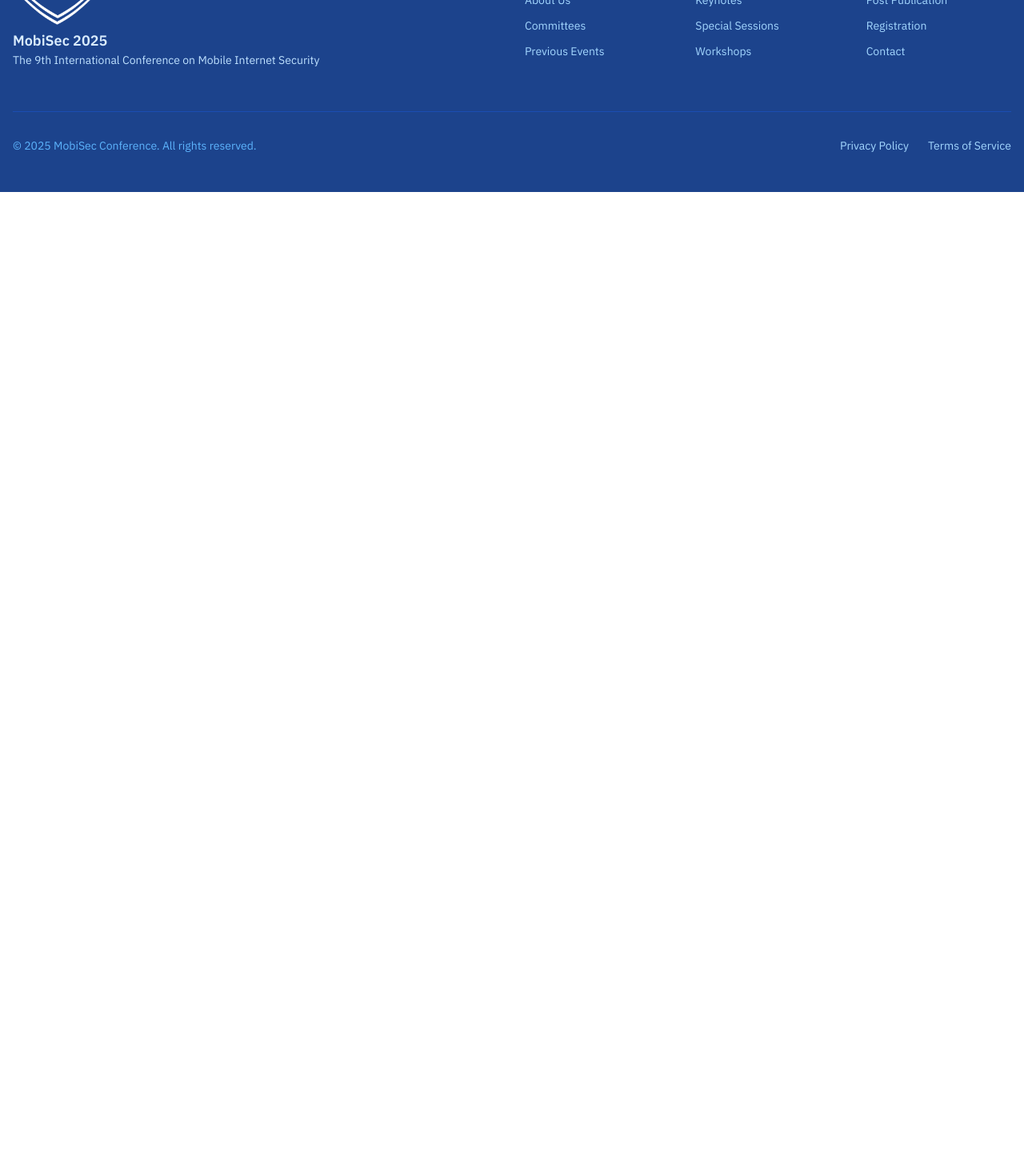
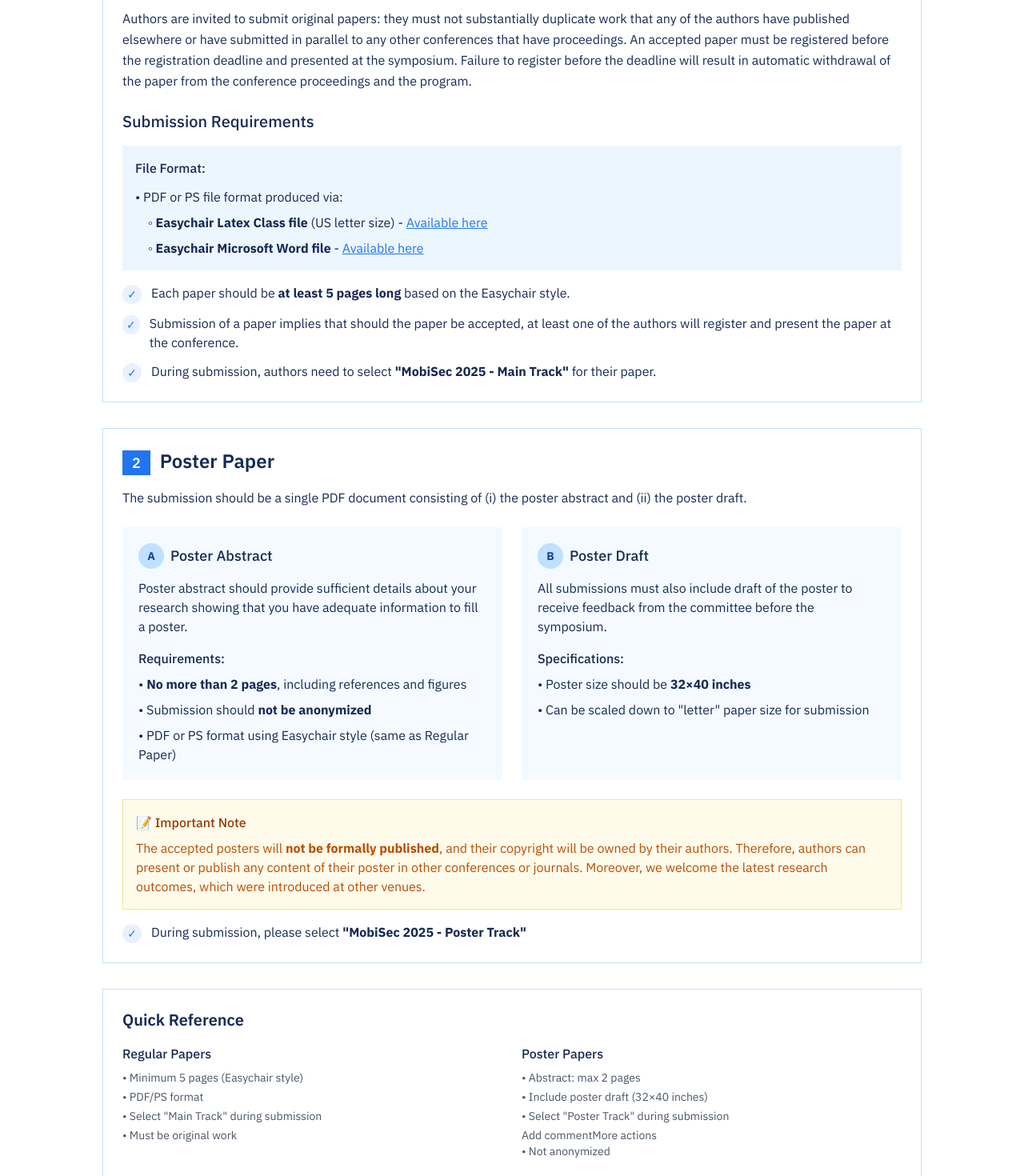
Before and after one commit to Lavelliane/mobisec-site, a Next.js app: page /author-instruction in a window 1280 px wide. Shown: the part 560-2030 px from the top of the page at 80% size. Before the commit the page ends 800 px from the top, so only its background shows below. Built offline with nearby package versions, Linux system fonts and the light colour scheme.

Commit message:
fix: add author instruction page | build

```diff
--- a/src/app/(routes)/(unprotected)/author-instruction/page.tsx
+++ b/src/app/(routes)/(unprotected)/author-instruction/page.tsx
@@ -1,14 +1,212 @@
 import React from 'react';
-import AuthorInstruction from '@/modules/author-instruction/components/AuthorInstructionPage';
-import { Metadata } from 'next';
 
-export const metadata: Metadata = {
-	title: 'Author Instruction | MobiSec 2025',
-	description: 'Author Instruction for MobiSec 2025',
+const AuthorInstructionPage = () => {
+	return (
+		<div className='container mx-auto py-12 px-4'>
+			<div className='max-w-5xl mx-auto'>
+				<div className='flex flex-col items-center justify-center mb-12'>
+					<h1 className='text-4xl font-bold text-foreground text-center mb-4'>Author Instructions</h1>
+					<p className='text-lg text-muted-foreground text-center max-w-3xl'>
+						Guidelines for submitting papers and posters to MobiSec 2025
+					</p>
+				</div>
+
+				<div className='space-y-8'>
+					{/* General Requirements */}
+					<div className='bg-white border border-border rounded-lg p-6'>
+						<h2 className='text-2xl font-semibold text-foreground mb-4'>General Requirements</h2>
+						<div className='prose max-w-none'>
+							<p className='text-foreground leading-relaxed'>
+								All papers must be original and not simultaneously submitted to another journal or conference. The
+								contributions to MobiSec 2025 must be submitted to the conference submission system:{' '}
+								<strong>TBD</strong>
+							</p>
+						</div>
+					</div>
+
+					{/* Regular Papers */}
+					<div className='bg-white border border-border rounded-lg p-6'>
+						<h2 className='text-2xl font-semibold text-foreground mb-4'>
+							<span className='bg-primary text-primary-foreground px-3 py-1 rounded-md text-lg mr-3'>1</span>
+							Regular Paper
+						</h2>
+
+						<div className='prose max-w-none'>
+							<p className='text-foreground leading-relaxed mb-6'>
+								Authors are invited to submit original papers: they must not substantially duplicate work that any of
+								the authors have published elsewhere or have submitted in parallel to any other conferences that have
+								proceedings. An accepted paper must be registered before the registration deadline and presented at the
+								symposium. Failure to register before the deadline will result in automatic withdrawal of the paper from
+								the conference proceedings and the program.
+							</p>
+
+							<h3 className='text-xl font-medium text-foreground mb-4'>Submission Requirements</h3>
+
+							<div className='bg-secondary/50 rounded-lg p-4 mb-4'>
+								<h4 className='font-medium text-foreground mb-3'>File Format:</h4>
+								<ul className='space-y-2 text-foreground'>
+									<li>• PDF or PS file format produced via:</li>
+									<li className='ml-4'>
+										◦ <strong>Easychair Latex Class file</strong> (US letter size) -
+										<a
+											href='https://easychair.org/publications/easychair.zip'
+											className='text-primary hover:text-primary/80 underline ml-1'>
+											Available here
+										</a>
+									</li>
+									<li className='ml-4'>
+										◦ <strong>Easychair Microsoft Word file</strong> -
+										<a
+											href='https://easychair.org/publications/easychair.docx'
+											className='text-primary hover:text-primary/80 underline ml-1'>
+											Available here
+										</a>
+									</li>
+								</ul>
+							</div>
+
+							<div className='space-y-3 text-foreground'>
+								<div className='flex items-start'>
+									<span className='bg-primary/10 text-primary rounded-full w-6 h-6 flex items-center justify-center text-sm font-medium mr-3 mt-0.5'>
+										✓
+									</span>
+									<span>
+										Each paper should be <strong>at least 5 pages long</strong> based on the Easychair style.
+									</span>
+								</div>
+								<div className='flex items-start'>
+									<span className='bg-primary/10 text-primary rounded-full w-6 h-6 flex items-center justify-center text-sm font-medium mr-3 mt-0.5'>
+										✓
+									</span>
+									<span>
+										Submission of a paper implies that should the paper be accepted, at least one of the authors will
+										register and present the paper at the conference.
+									</span>
+								</div>
+								<div className='flex items-start'>
+									<span className='bg-primary/10 text-primary rounded-full w-6 h-6 flex items-center justify-center text-sm font-medium mr-3 mt-0.5'>
+										✓
+									</span>
+									<span>
+										During submission, authors need to select <strong>&quot;MobiSec 2025 - Main Track&quot;</strong> for
+										their paper.
+									</span>
+								</div>
+							</div>
+						</div>
+					</div>
+
+					{/* Poster Papers */}
+					<div className='bg-white border border-border rounded-lg p-6'>
+						<h2 className='text-2xl font-semibold text-foreground mb-4'>
+							<span className='bg-primary text-primary-foreground px-3 py-1 rounded-md text-lg mr-3'>2</span>
+							Poster Paper
+						</h2>
+
+						<div className='prose max-w-none'>
+							<p className='text-foreground leading-relaxed mb-6'>
+								The submission should be a single PDF document consisting of (i) the poster abstract and (ii) the poster
+								draft.
+							</p>
+
+							<div className='grid md:grid-cols-2 gap-6 mb-6'>
+								{/* Poster Abstract */}
+								<div className='bg-secondary/30 rounded-lg p-5'>
+									<h3 className='text-lg font-medium text-foreground mb-3 flex items-center'>
+										<span className='bg-accent text-accent-foreground rounded-full w-8 h-8 flex items-center justify-center text-sm font-bold mr-2'>
+											A
+										</span>
+										Poster Abstract
+									</h3>
+									<p className='text-foreground mb-4'>
+										Poster abstract should provide sufficient details about your research showing that you have adequate
+										information to fill a poster.
+									</p>
+
+									<h4 className='font-medium text-foreground mb-2'>Requirements:</h4>
+									<ul className='space-y-2 text-foreground'>
+										<li>
+											• <strong>No more than 2 pages</strong>, including references and figures
+										</li>
+										<li>
+											• Submission should <strong>not be anonymized</strong>
+										</li>
+										<li>• PDF or PS format using Easychair style (same as Regular Paper)</li>
+									</ul>
+								</div>
+
+								{/* Poster Draft */}
+								<div className='bg-secondary/30 rounded-lg p-5'>
+									<h3 className='text-lg font-medium text-foreground mb-3 flex items-center'>
+										<span className='bg-accent text-accent-foreground rounded-full w-8 h-8 flex items-center justify-center text-sm font-bold mr-2'>
+											B
+										</span>
+										Poster Draft
+									</h3>
+									<p className='text-foreground mb-4'>
+										All submissions must also include draft of the poster to receive feedback from the committee before
+										the symposium.
+									</p>
+
+									<h4 className='font-medium text-foreground mb-2'>Specifications:</h4>
+									<ul className='space-y-2 text-foreground'>
+										<li>
+											• Poster size should be <strong>32&times;40 inches</strong>
+										</li>
+										<li>• Can be scaled down to &quot;letter&quot; paper size for submission</li>
+									</ul>
+								</div>
+							</div>
+
+							<div className='bg-amber-50 border border-amber-200 rounded-lg p-4 mb-4'>
+								<h4 className='font-medium text-amber-800 mb-2'>📝 Important Note</h4>
+								<p className='text-amber-700'>
+									The accepted posters will <strong>not be formally published</strong>, and their copyright will be
+									owned by their authors. Therefore, authors can present or publish any content of their poster in other
+									conferences or journals. Moreover, we welcome the latest research outcomes, which were introduced at
+									other venues.
+								</p>
+							</div>
+
+							<div className='flex items-start'>
+								<span className='bg-primary/10 text-primary rounded-full w-6 h-6 flex items-center justify-center text-sm font-medium mr-3 mt-0.5'>
+									✓
+								</span>
+								<span className='text-foreground'>
+									During submission, please select <strong>&quot;MobiSec 2025 - Poster Track&quot;</strong>
+								</span>
+							</div>
+						</div>
+					</div>
+
+					{/* Quick Reference */}
+					<div className='bg-white border border-border rounded-lg p-6'>
+						<h2 className='text-xl font-semibold text-foreground mb-4'>Quick Reference</h2>
+						<div className='grid md:grid-cols-2 gap-6'>
+							<div>
+								<h3 className='font-medium text-foreground mb-2'>Regular Papers</h3>
+								<ul className='text-sm text-muted-foreground space-y-1'>
+									<li>• Minimum 5 pages (Easychair style)</li>
+									<li>• PDF/PS format</li>
+									<li>• Select &quot;Main Track&quot; during submission</li>
+									<li>• Must be original work</li>
+								</ul>
+							</div>
+							<div>
+								<h3 className='font-medium text-foreground mb-2'>Poster Papers</h3>
+								<ul className='text-sm text-muted-foreground space-y-1'>
+									<li>• Abstract: max 2 pages</li>
+									<li>• Include poster draft (32&times;40 inches)</li>
+									<li>• Select &quot;Poster Track&quot; during submission</li>Add commentMore actions
+									<li>• Not anonymized</li>
+								</ul>
+							</div>
+						</div>
+					</div>
+				</div>
+			</div>
+		</div>
+	);
 };
 
-const page = () => {
-	return <AuthorInstruction />;
-};
-
-export default page;
+export default AuthorInstructionPage;
```
